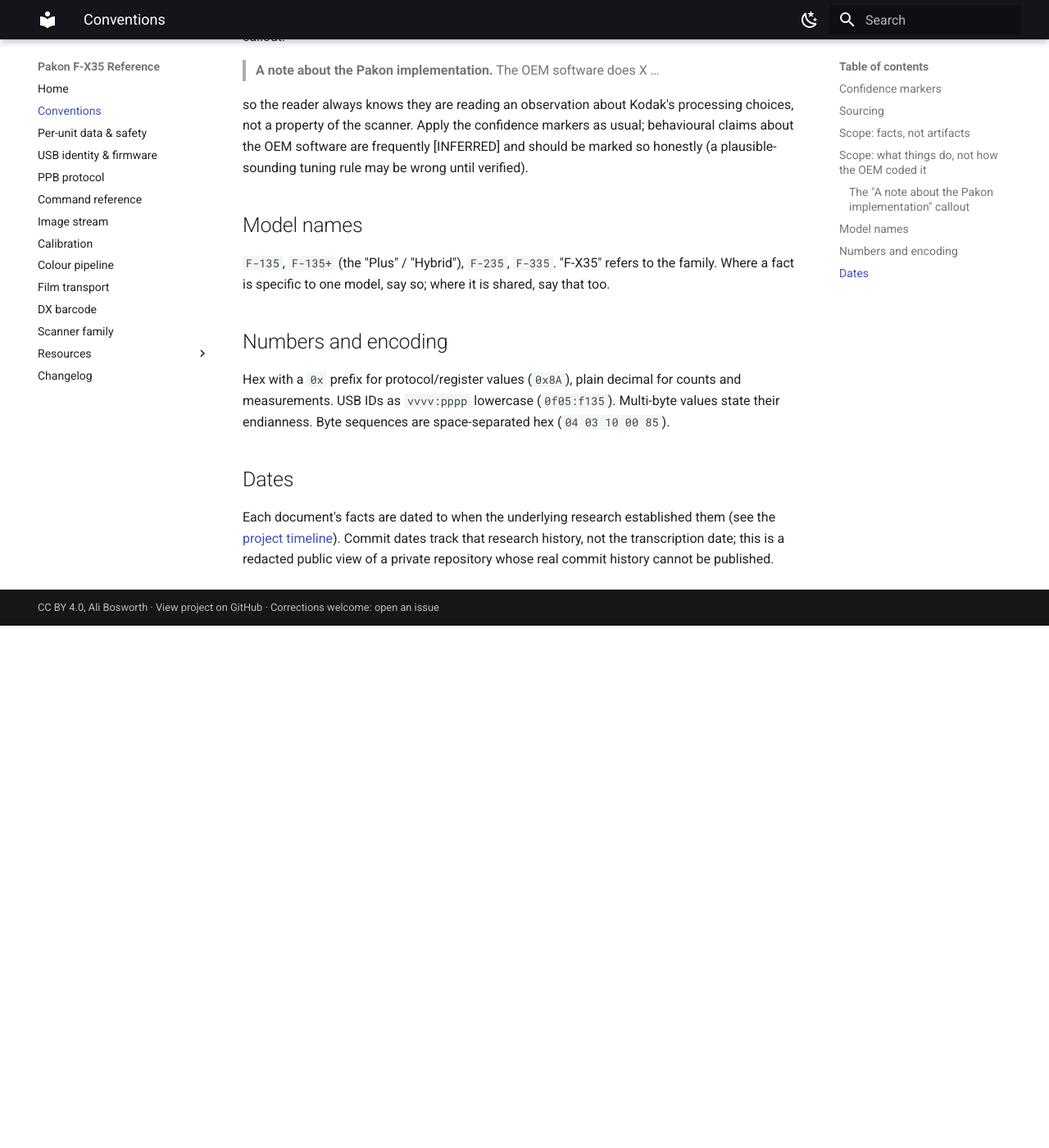
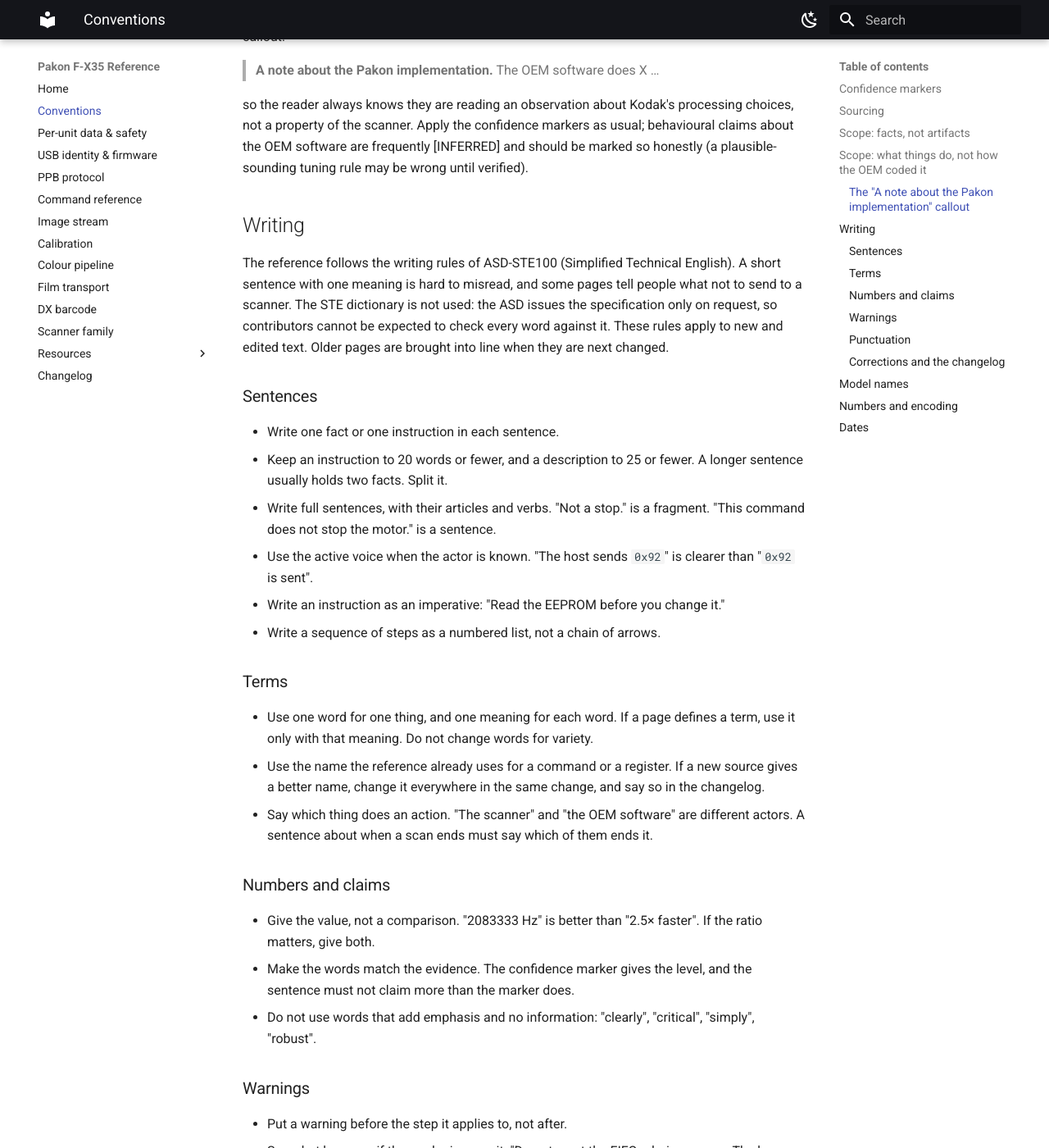
Before and after one commit to alibosworth/pakon-reference, an MkDocs documentation site: the page built from docs/CONVENTIONS.md, in a window 1280 px wide and 1400 px high, scrolled down 2444 px. Shown: the whole window at 82% size. Built offline with MkDocs 1.6.1 and Material for MkDocs 9.7.7, drawn with Linux system fonts in a browser that asks for light colours; before the commit the page ends 3207 px from its top, so only the background shows below that; some of the changed text lies outside the part shown.

Commit message:
Add a Writing section to the conventions, based on ASD-STE100
The reference had no written style. Pages written so far followed one
person's habits, which contributors could not see, so new text drifted from
the rest. The section takes the writing rules of Simplified Technical English
(short sentences, one fact each, active voice, one meaning per term, warnings
before the step) and leaves out its dictionary, which nobody could check
against.

It also settles where a correction goes. The page states the current fact,
and the changelog carries what was replaced and why. A note stays on the page
only when the old claim was unsafe to act on.

```diff
--- a/docs/CONVENTIONS.md
+++ b/docs/CONVENTIONS.md
@@ -113,6 +113,70 @@ as usual; behavioural claims about the OEM software are frequently [INFERRED]
 and should be marked so honestly (a plausible-sounding tuning rule may be
 wrong until verified).
 
+## Writing
+
+The reference follows the writing rules of ASD-STE100 (Simplified Technical
+English). A short sentence with one meaning is hard to misread, and some pages
+tell people what not to send to a scanner. The STE dictionary is not used: the
+ASD issues the specification only on request, so contributors cannot be
+expected to check every word against it. These rules apply to new and edited
+text. Older pages are brought into line when they are next changed.
+
+### Sentences
+
+- Write one fact or one instruction in each sentence.
+- Keep an instruction to 20 words or fewer, and a description to 25 or fewer.
+  A longer sentence usually holds two facts. Split it.
+- Write full sentences, with their articles and verbs. "Not a stop." is a
+  fragment. "This command does not stop the motor." is a sentence.
+- Use the active voice when the actor is known. "The host sends `0x92`" is
+  clearer than "`0x92` is sent".
+- Write an instruction as an imperative: "Read the EEPROM before you change it."
+- Write a sequence of steps as a numbered list, not a chain of arrows.
+
+### Terms
+
+- Use one word for one thing, and one meaning for each word. If a page
+  defines a term, use it only with that meaning. Do not change words for
+  variety.
+- Use the name the reference already uses for a command or a register. If a
+  new source gives a better name, change it everywhere in the same change,
+  and say so in the changelog.
+- Say which thing does an action. "The scanner" and "the OEM software" are
+  different actors. A sentence about when a scan ends must say which of them
+  ends it.
+
+### Numbers and claims
+
+- Give the value, not a comparison. "2083333 Hz" is better than "2.5× faster".
+  If the ratio matters, give both.
+- Make the words match the evidence. The confidence marker gives the level,
+  and the sentence must not claim more than the marker does.
+- Do not use words that add emphasis and no information: "clearly",
+  "critical", "simply", "robust".
+
+### Warnings
+
+- Put a warning before the step it applies to, not after.
+- Say what happens if the reader ignores it: "Do not reset the FIFOs during a
+  scan. The bus stops responding until you turn the scanner off and on."
+
+### Punctuation
+
+- Do not use em dashes. Use a colon before an explanation. Otherwise use a
+  comma, a full stop or parentheses.
+- Do not start every bullet with a bold label.
+
+### Corrections and the changelog
+
+- A page states the current fact. Do not leave notes such as "this page used
+  to say" on the page. The history goes in the [changelog](CHANGELOG.md).
+- A note stays on the page only when a reader may have acted on the old
+  claim, and the old claim was unsafe. An example is a command documented as a
+  stop that turns the motor in reverse.
+- A changelog entry says what the page said before, what it says now, and why
+  the old claim was wrong. One line is not enough for a reversal.
+
 ## Model names
 
 `F-135`, `F-135+` (the "Plus" / "Hybrid"), `F-235`, `F-335`. "F-X35" refers to
```
Also changed, not shown: README.md (+2 -1 lines), docs/CHANGELOG.md (+11 -0 lines).
